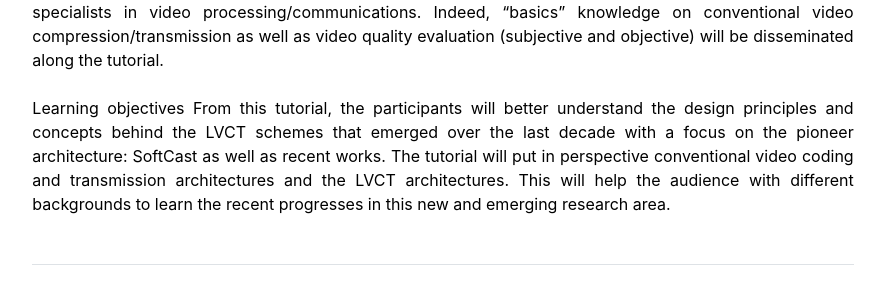
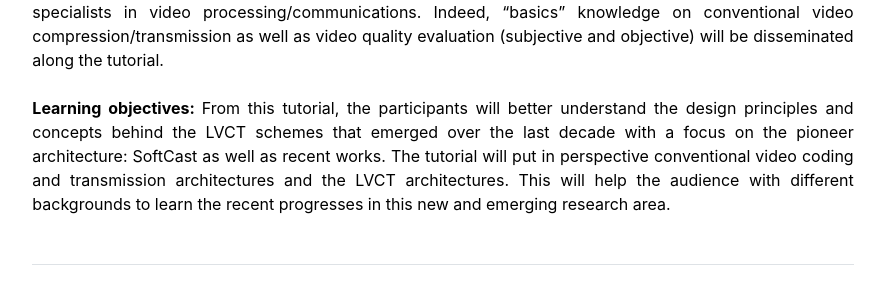
Before and after one commit to XiaYi59/LVCT, a Jekyll site: the page built from _posts/2020-01-01-sample-post.md, in a window 1280 px wide. Shown: the part 512-803 px from the top of the page, without its empty margins (197-1082 px from the left). Built offline with Jekyll 4.4.1, drawn with Linux system fonts in a browser that asks for light colours.

```diff
--- a/_posts/2020-01-01-sample-post.md
+++ b/_posts/2020-01-01-sample-post.md
@@ -5,5 +5,5 @@ title: "Expected audience and learning objectives"
 
 <div style="text-align: justify"> This tutorial will be accessible to any attendee of VCIP, by putting in perspective the traditional coding and transmission approaches and the LVCT schemes. The tutorial will be suitable for both graduate students, and professors as well as engineers and researchers that may be interested in one or both of the following aspects: video coding, adaptation, and transmission aspects. For instance, the tutorial will let the audience discover the LVCT paradigm on several aspects: perceived quality, (e.g., nature of the artifacts different from traditional approaches), encoding and transmission process (e.g., pseudo-analog modulation), hardware implementation, use-cases, etc. Besides, this tutorial will be accessible to students/non-specialists in video processing/communications. Indeed, “basics” knowledge on conventional video compression/transmission as well as video quality evaluation (subjective and objective) will be disseminated along the tutorial.<br><br>
 
-Learning objectives From this tutorial, the participants will better understand the design principles and concepts behind the LVCT schemes that emerged over the last decade with a focus on the pioneer architecture: SoftCast as well as recent works. The tutorial will put in perspective conventional video coding and transmission architectures and the LVCT architectures. This will help the audience with different backgrounds to learn the recent progresses in this new and emerging research area.
+  <strong> Learning objectives: </strong> From this tutorial, the participants will better understand the design principles and concepts behind the LVCT schemes that emerged over the last decade with a focus on the pioneer architecture: SoftCast as well as recent works. The tutorial will put in perspective conventional video coding and transmission architectures and the LVCT architectures. This will help the audience with different backgrounds to learn the recent progresses in this new and emerging research area.
 </div>
```
